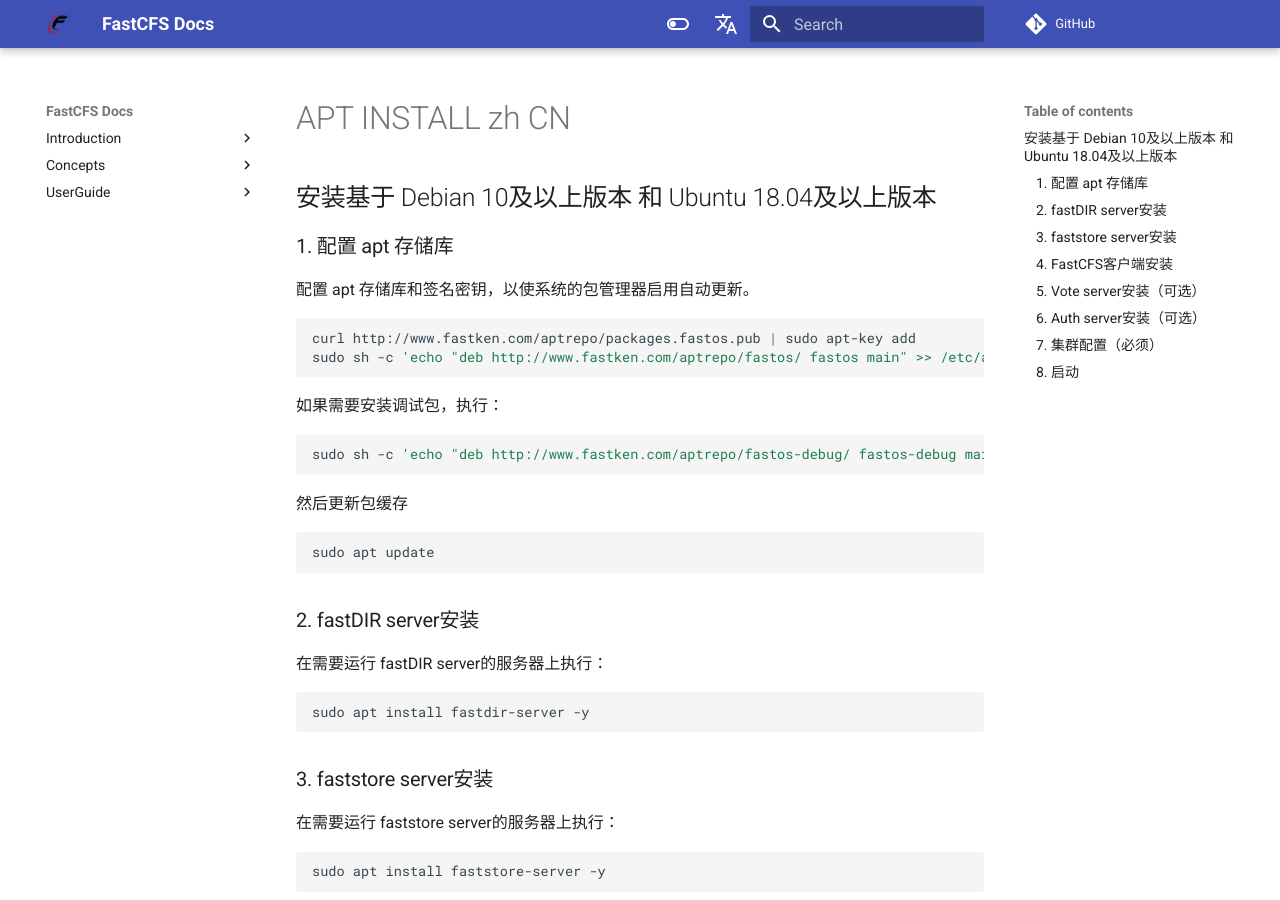
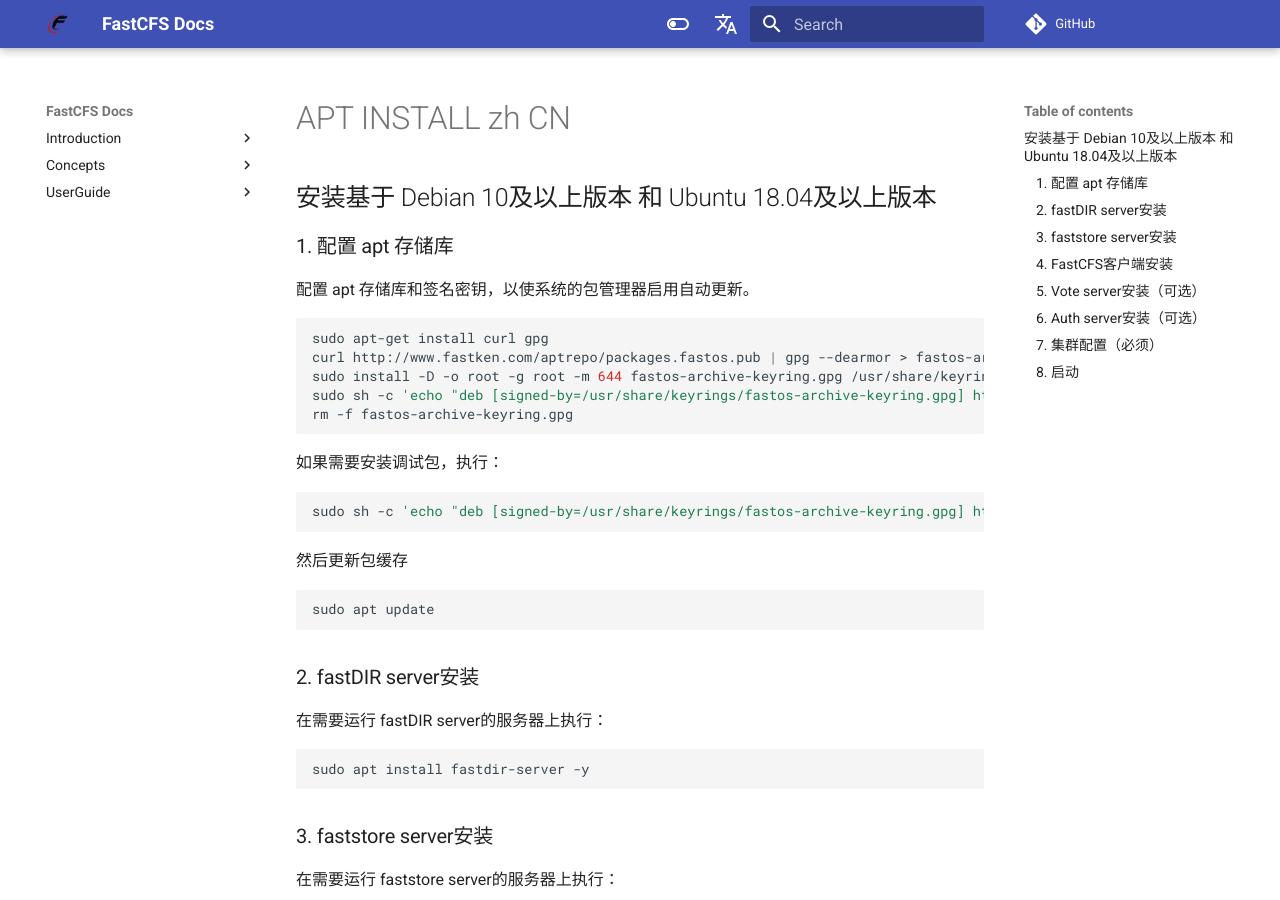
Before and after one commit to happyfish100/FastCFS, an MkDocs documentation site: the page built from docs/APT-INSTALL-zh_CN.md, in a window 1280 px wide and 900 px high. Built offline with MkDocs 1.6.1 and Material for MkDocs 9.7.7, drawn with Linux system fonts in a browser that asks for light colours; comment, search, counter and statistics services are not loaded; the version menu is left out.

Commit message:
docs: replace the deprecated apt-key

````diff
--- a/docs/APT-INSTALL-zh_CN.md
+++ b/docs/APT-INSTALL-zh_CN.md
@@ -7,13 +7,16 @@
 配置 apt 存储库和签名密钥，以使系统的包管理器启用自动更新。
 
 ```shell
-curl http://www.fastken.com/aptrepo/packages.fastos.pub | sudo apt-key add
-sudo sh -c 'echo "deb http://www.fastken.com/aptrepo/fastos/ fastos main" >> /etc/apt/sources.list'
+sudo apt-get install curl gpg
+curl http://www.fastken.com/aptrepo/packages.fastos.pub | gpg --dearmor > fastos-archive-keyring.gpg
+sudo install -D -o root -g root -m 644 fastos-archive-keyring.gpg /usr/share/keyrings/fastos-archive-keyring.gpg
+sudo sh -c 'echo "deb [signed-by=/usr/share/keyrings/fastos-archive-keyring.gpg] http://www.fastken.com/aptrepo/fastos/ fastos main" > /etc/apt/sources.list.d/fastos.list'
+rm -f fastos-archive-keyring.gpg
 ```
 
 如果需要安装调试包，执行：
 ```shell
-sudo sh -c 'echo "deb http://www.fastken.com/aptrepo/fastos-debug/ fastos-debug main" >> /etc/apt/sources.list'
+sudo sh -c 'echo "deb [signed-by=/usr/share/keyrings/fastos-archive-keyring.gpg] http://www.fastken.com/aptrepo/fastos-debug/ fastos-debug main" > /etc/apt/sources.list.d/fastos-debug.list'
 ```
 
 
````
